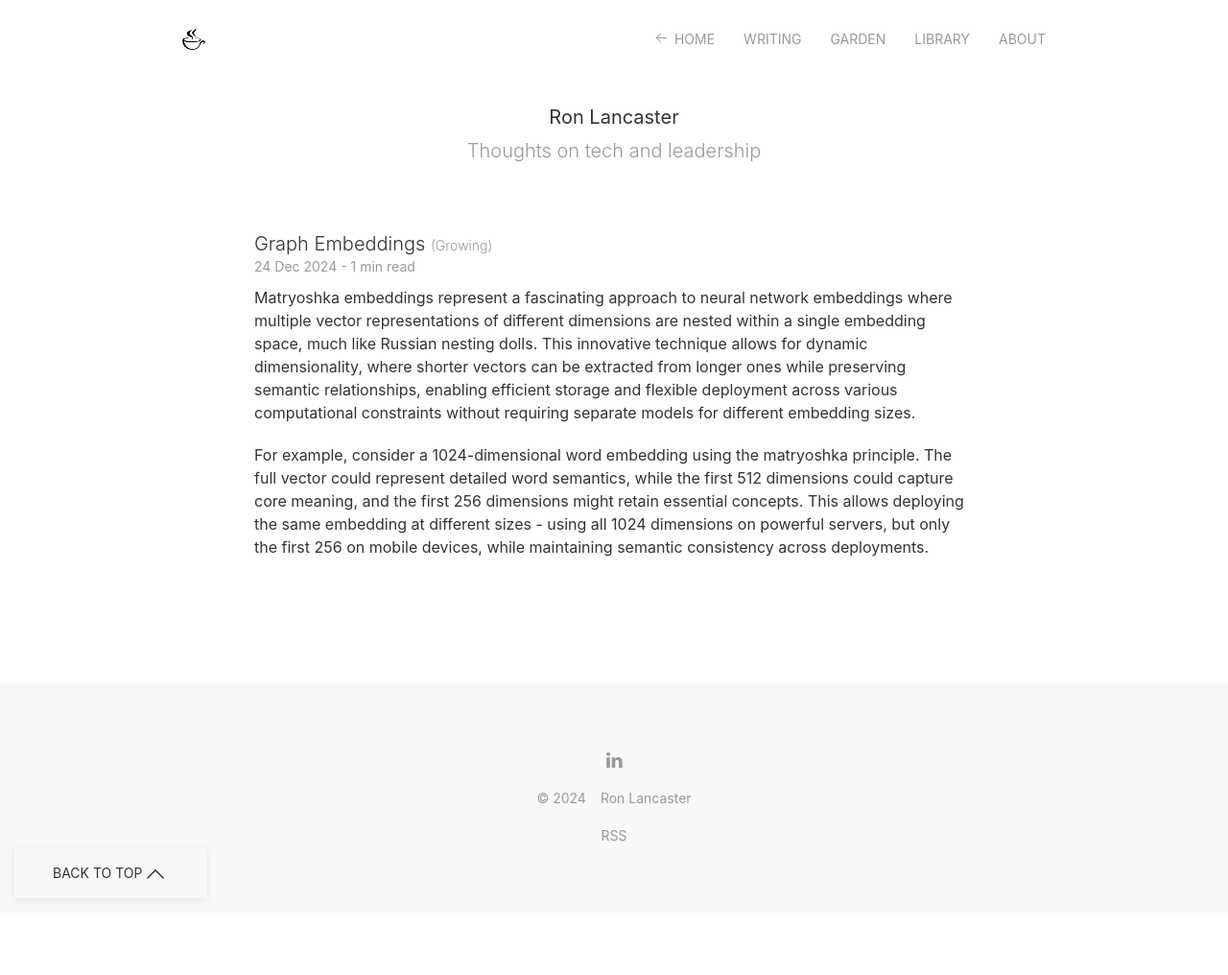
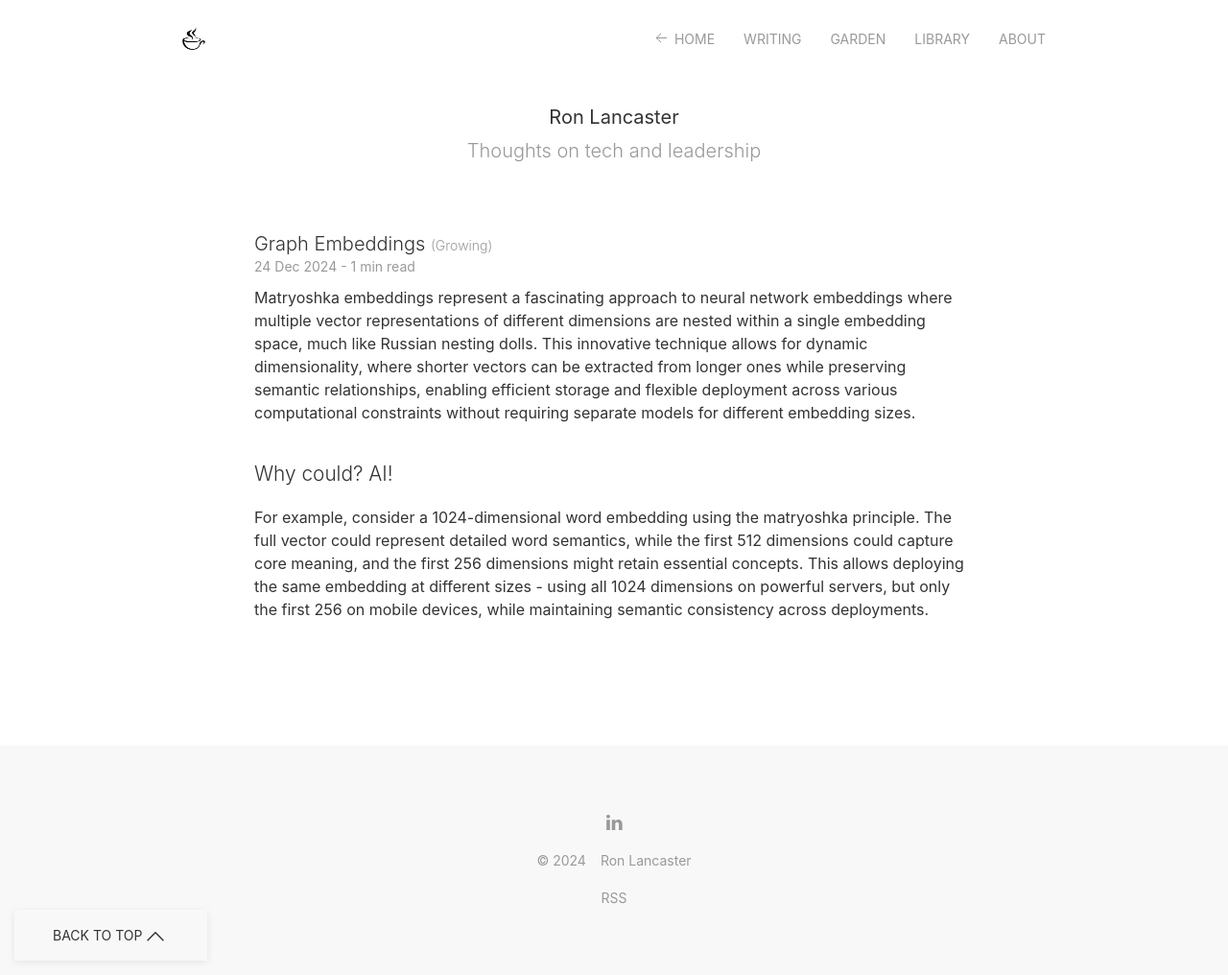
Before and after one commit to nyvyn/nyvyn.github.io, a Jekyll site: the page built from _notes/2024-12-24-graph-embeddings.markdown, in a window 1280 px wide. Shown: the whole page at 96% size. Built offline with Jekyll 4.4.1, drawn with Linux system fonts in a browser that asks for light colours; before the commit the page ends 951 px from its top, so only the background shows below that.

Commit message:
docs: Update graph embeddings note with minor formatting and comment

```diff
--- a/_notes/2024-12-24-graph-embeddings.markdown
+++ b/_notes/2024-12-24-graph-embeddings.markdown
@@ -11,4 +11,8 @@
 while preserving semantic relationships, enabling efficient storage and flexible deployment across various computational
 constraints without requiring separate models for different embedding sizes.
 
-For example, consider a 1024-dimensional word embedding using the matryoshka principle. The full vector could represent detailed word semantics, while the first 512 dimensions could capture core meaning, and the first 256 dimensions might retain essential concepts. This allows deploying the same embedding at different sizes - using all 1024 dimensions on powerful servers, but only the first 256 on mobile devices, while maintaining semantic consistency across deployments.
+# Why could? AI!
+For example, consider a 1024-dimensional word embedding using the matryoshka principle. The full vector could represent
+detailed word semantics, while the first 512 dimensions could capture core meaning, and the first 256 dimensions might
+retain essential concepts. This allows deploying the same embedding at different sizes - using all 1024 dimensions on
+powerful servers, but only the first 256 on mobile devices, while maintaining semantic consistency across deployments.
```
